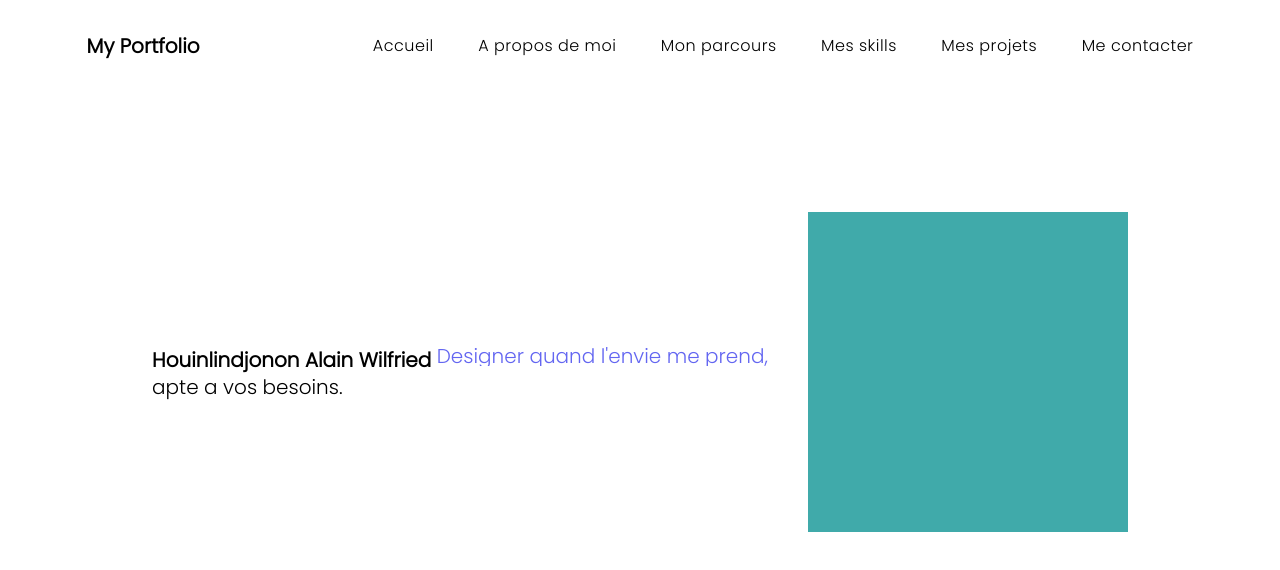
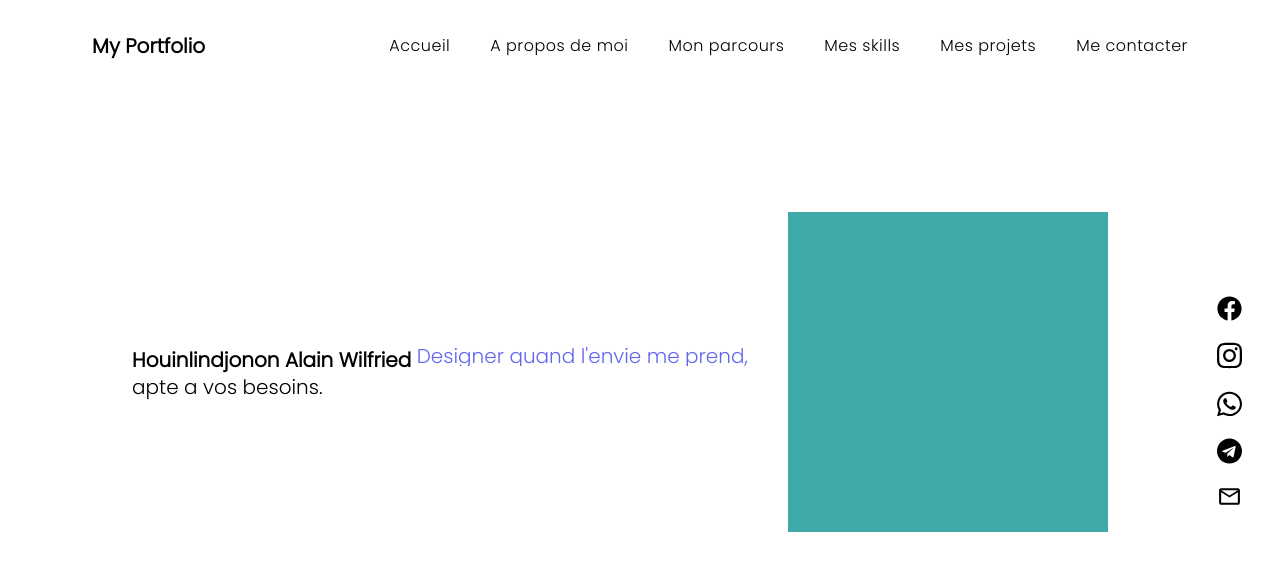
Before and after one commit to Willer258/portfolio, a plain HTML site: page index.html in a window 1280 px wide. Drawn offline with nearby package versions, Linux system fonts and the light colour scheme.

Commit message:
make social

```diff
--- a/index.html
+++ b/index.html
@@ -8,6 +8,7 @@
       href="https://unpkg.com/tailwindcss@^2/dist/tailwind.min.css"
       rel="stylesheet"
     />
+
     <link
       rel="stylesheet"
       href="https://cdnjs.cloudflare.com/ajax/libs/animate.css/4.1.1/animate.min.css"
@@ -21,8 +22,9 @@
       <div class="">
         <nav class="w-full py-8 flex justify-around items-center">
           <div class="logo text-xl font-bold">My Portfolio</div>
-          <div class="links space-x-10">
+          <div class="links space-x-10 flex items-center">
             <a href="#">Accueil</a>
+
             <a href="#">A propos de moi</a>
             <a href="#">Mon parcours</a>
             <a href="#">Mes skills</a>
@@ -32,7 +34,9 @@
         </nav>
         <!-- main-header-content -->
 
-        <div class="W-full flex items-center justify-center header-text space-x-10">
+        <div
+          class="W-full flex items-center justify-center header-text space-x-10"
+        >
           <div class="text-xl">
             <span class="font-bold">Houinlindjonon Alain Wilfried</span>
 
@@ -48,15 +52,71 @@
             apte a vos besoins.
           </div>
           <div class="box"></div>
+          <div>
+            <div class="social">
+              <ul class="space-y-5 social-content">
+                <li class="social-link">
+                  <span>Facebook</span>
+                  <img
+                    class="img-link"
+                    width="25px"
+                    height="25px"
+                    src="./assets/facebook-brands.svg"
+                    alt="facebook"
+                  />
+                </li>
+                <li class="social-link">
+                  <span>Instagram</span>
+                  <img
+                    class="img-link"
+                    width="25px"
+                    height="25px"
+                    src="./assets/instagram-brands.svg"
+                    alt="instagram"
+                  />
+                </li>
+                <li class="social-link">
+                  <span>Whatsapp</span>
+                  <img
+                    class="img-link"
+                    width="25px"
+                    height="25px"
+                    src="./assets/whatsapp-brands.svg"
+                    alt="whatsapp"
+                  />
+                </li>
+                <li class="social-link">
+                  <span>Telegram</span>
+                  <img
+                    class="img-link"
+                    width="25px"
+                    height="25px"
+                    src="./assets/telegram-brands.svg"
+                    alt="telegram"
+                  />
+                </li>
+                <li class="social-link">
+                  <span>Mail</span>
+                  <img
+                    class="img-link"
+                    width="25px"
+                    height="25px"
+                    src="./assets/email.svg"
+                    alt="mail"
+                  />
+                </li>
+              </ul>
+            </div>
+          </div>
         </div>
 
         <!-- main-header-content -->
         <canvas class="wave-xp max-w-screen absolute"></canvas>
       </div>
     </header>
-
     <!-- partial -->
     <script src="https://cdnjs.cloudflare.com/ajax/libs/gsap/1.19.0/TweenMax.min.js"></script>
-    <script src="./bg-wave.js"></script>
+    <!-- <script src="./bg-wave.js"></script> -->
+    <script src="./script.js"></script>
   </body>
 </html>
--- /dev/null
+++ b/script.js
@@ -0,0 +1,10 @@
+const x = document.querySelectorAll('.social-link')
+console.log(x)
+const map1 = x.map(Math.sqrt)
+console.log(map1,'map')
+function animationIn(props){
+
+}
+function animationOut(props){
+
+}
--- a/style.css
+++ b/style.css
@@ -11,10 +11,12 @@
 }
 .links{
   z-index: 2;
+
 }
 a {
     position: relative;
     letter-spacing: 0.5px;
+    display: flex;
 }
 a:hover{
   color: #008888;
@@ -37,6 +39,7 @@ a:hover:after{
   background-color: #40aaaa;
   z-index: 2;
 }
+
 canvas {
   padding-top: 30%;
   height: 100vh;
@@ -70,3 +73,51 @@ canvas {
     margin-top: -25%;
   }
 }
+
+.social{
+  position: absolute;
+  right: 3vw;
+  top: 37vh;
+  z-index: 2;
+}
+
+.img-link{
+
+}
+.social-content{
+  display: flex;
+  flex-direction: column;
+  align-items: flex-end;
+}
+
+.social-link{
+  display: flex;
+  align-items: center ;
+}
+.social-link > span{
+  font-size: 0;
+  margin-right: 1rem;
+  transition: 0.5s;
+}
+.social-link:hover > span{
+  font-size: 1rem;
+}
+.social-link:nth-child(1):hover{
+  color: #087AEA;
+}
+.social-link:nth-child(2):hover{
+  color: #262626;
+}
+.social-link:nth-child(3):hover{
+  color: #42CBA5;
+}
+.social-link:nth-child(4):hover{
+  color: #28A8E9;
+}
+.social-link:nth-child(5):hover{
+  color: red;
+}
+
+@keyframes social-animation {
+
+}
```
Also changed, not shown: assets/email.svg (added), assets/facebook-brands.svg (added), assets/instagram-brands.svg (added), assets/telegram-brands.svg (added), assets/whatsapp-brands.svg (added).
